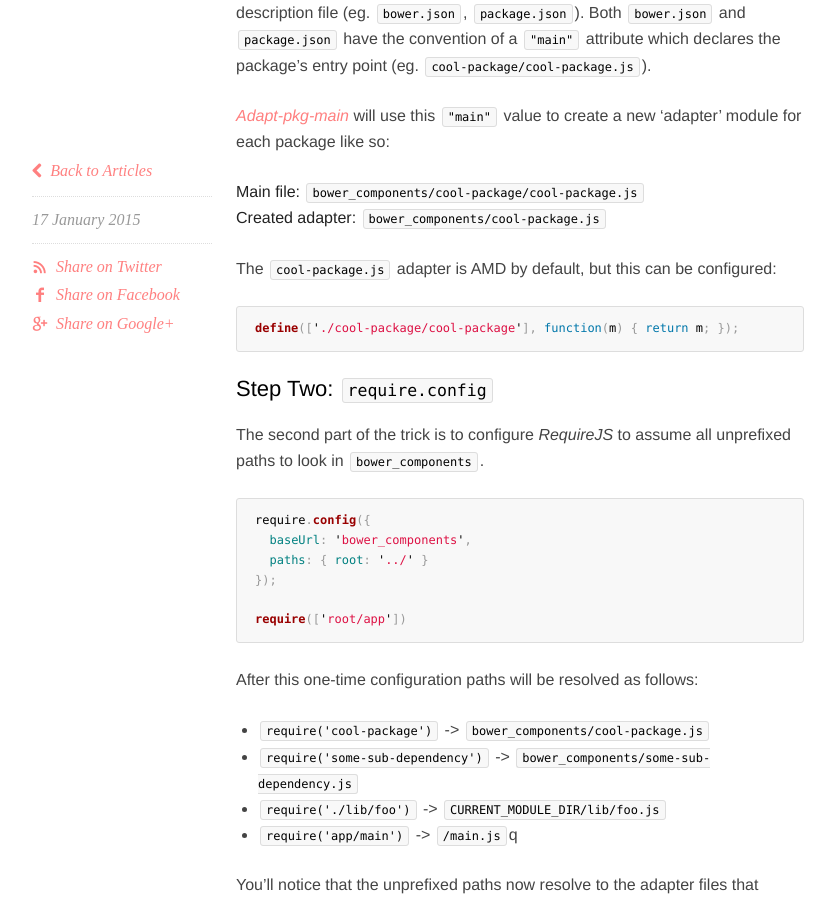
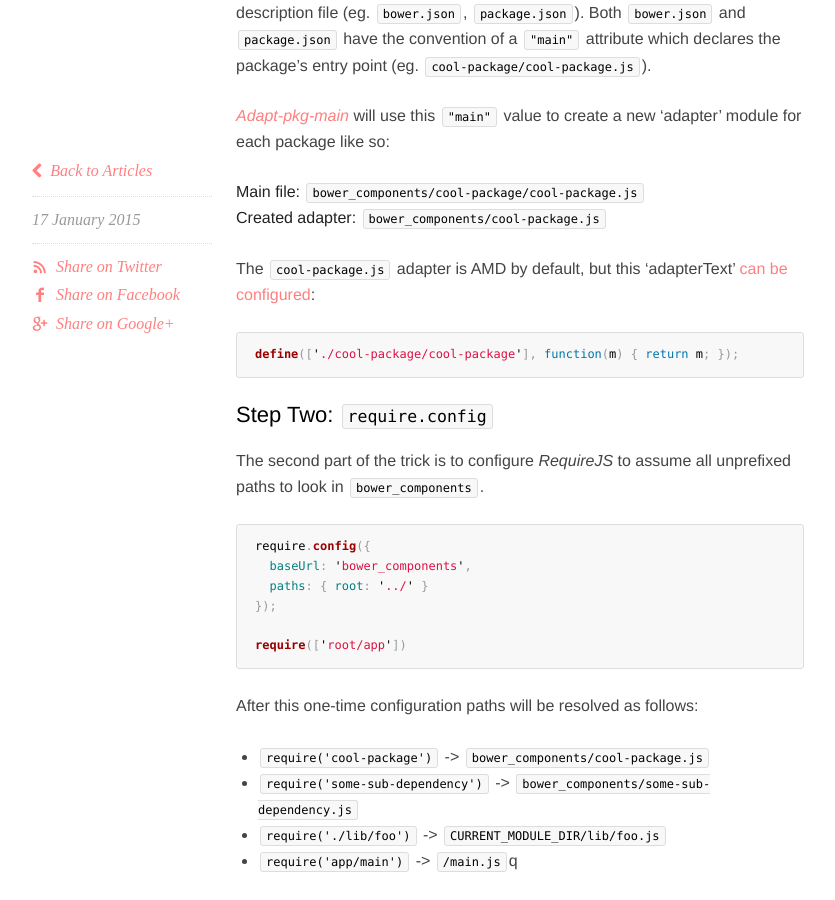
Before and after one commit to wilsonpage/blog, a Jekyll site: the page built from _posts/2015-01-17-the-perfect-amd-setup.markdown, in a window 1280 px wide and 900 px high, scrolled down 1912 px. Shown: the whole window, without its empty margins (120-955 px from the left). Built offline with Jekyll 4.4.1, drawn with Linux system fonts in a browser that asks for light colours; Markdown is read by kramdown in place of the engine named in the settings; comment, search, counter and statistics services are not loaded.

Commit message:
Article tweaks

```diff
--- a/_posts/2015-01-17-the-perfect-amd-setup.markdown
+++ b/_posts/2015-01-17-the-perfect-amd-setup.markdown
@@ -69,7 +69,7 @@ I was discussing this problem with [James Burke](http://twitter.com/jrburke) and
 **Main file:** `bower_components/cool-package/cool-package.js`<br/>
 **Created adapter:** `bower_components/cool-package.js`
 
-The `cool-package.js` adapter is AMD by default, but this can be configured:
+The `cool-package.js` adapter is AMD by default, but this 'adapterText' [can be configured](https://github.com/jrburke/adapt-pkg-main#options):
 
 {% highlight javascript %}
 define(['./cool-package/cool-package'], function(m) { return m; });
```
